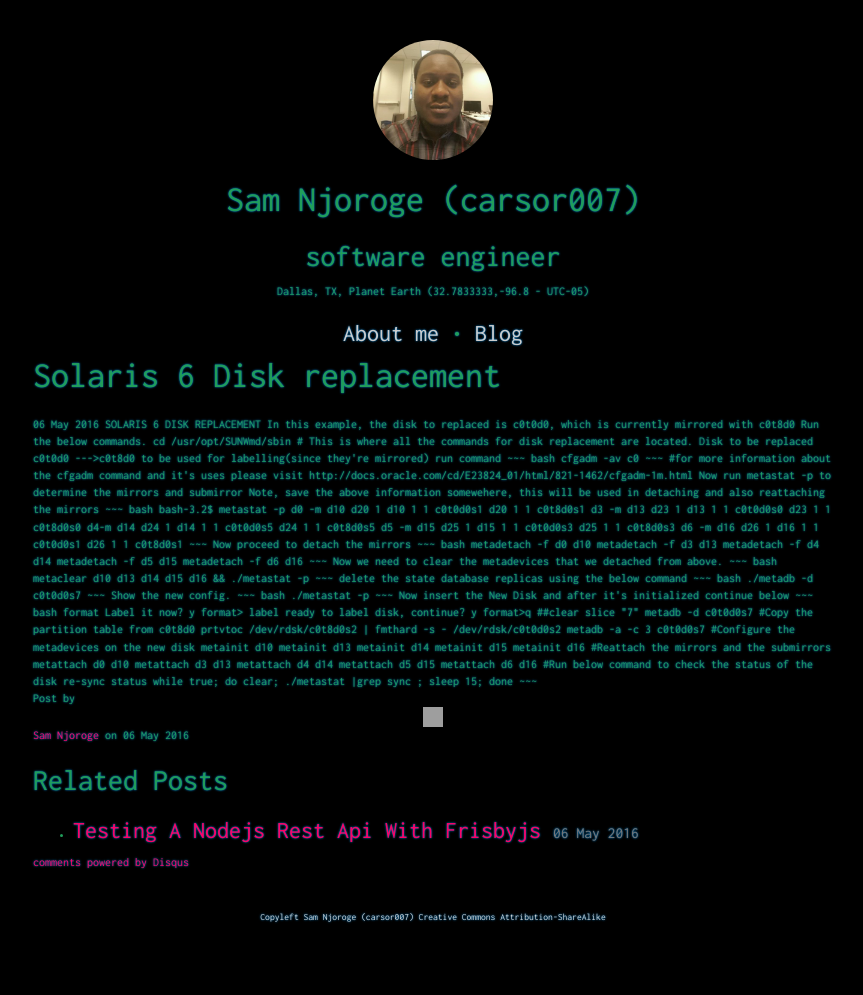
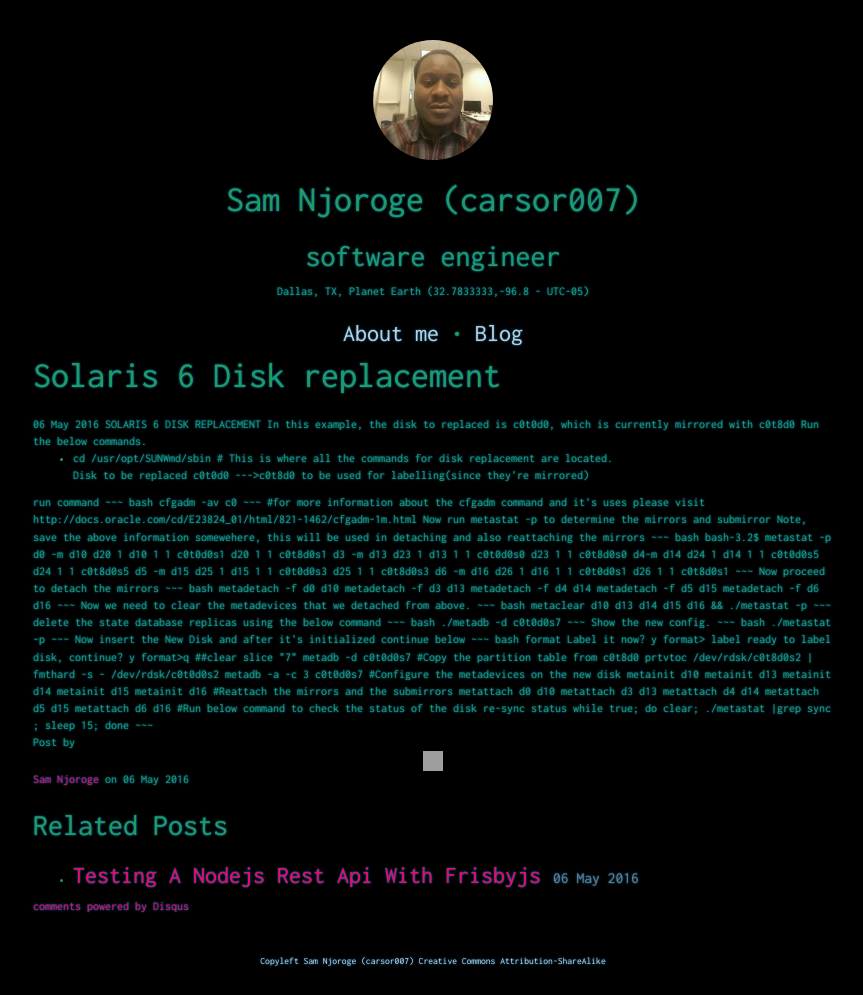
Before and after one commit to carsor007/carsor007.github.io, a Jekyll site: the page built from _posts/2016-05-06-Solaris-6-replace-disk-svm.html, in a window 1280 px wide. Shown: the whole page, without its empty margins (207-1070 px from the left). Built offline with Jekyll 4.4.1, drawn with Linux system fonts in a browser that asks for light colours; nearby versions of some CDN libraries; comment, search, counter and statistics services are not loaded; before the commit the page ends 951 px from its top, so only the background shows below that; grey boxes are pictures that could not be loaded.

Commit message:
Update 2016-05-06-Solaris-6-replace-disk-svm.html

```diff
--- a/_posts/2016-05-06-Solaris-6-replace-disk-svm.html
+++ b/_posts/2016-05-06-Solaris-6-replace-disk-svm.html
@@ -14,13 +14,14 @@ SOLARIS 6 DISK REPLACEMENT
 In this example, the disk to replaced is c0t0d0, which is currently mirrored with c0t8d0
 
 Run the below commands.
+<ul>
 
- cd /usr/opt/SUNWmd/sbin # This is where all the commands for disk replacement are located.
+ <li>cd /usr/opt/SUNWmd/sbin # This is where all the commands for disk replacement are located.</li>
 
 
 Disk to be replaced c0t0d0 --->c0t8d0 to be used for labelling(since they're mirrored)
 
-
+</ul>
 
 run command
 ~~~ bash
```
